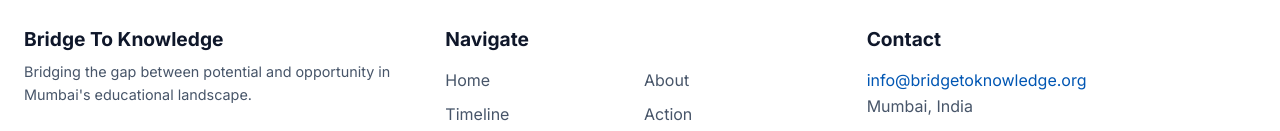
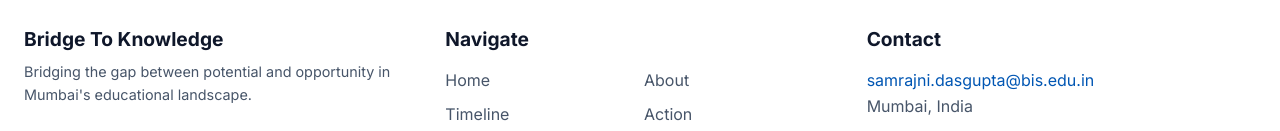
Before and after one commit to Ali-bis/BridgeToKnowledgetest, a React (Vite) app: page /analytics in a window 1280 px wide. Shown: the part 1446-1577 px from the top of the page. Built offline with nearby package versions, Linux system fonts and the light colour scheme.

Commit message:
Update Footer.jsx

```diff
--- a/src/components/Footer.jsx
+++ b/src/components/Footer.jsx
@@ -40,8 +40,8 @@ const Footer = () => {
           <h4>Contact</h4>
           <ul style={{ listStyle: 'none', padding: 0 }}>
             <li>
-              <a href="mailto:info@bridgetoknowledge.org" style={{ textDecoration: 'none', color: 'var(--primary)' }}>
-                info@bridgetoknowledge.org
+              <a href="mailto:samrajni.dasgupta@bis.edu.in" style={{ textDecoration: 'none', color: 'var(--primary)' }}>
+                samrajni.dasgupta@bis.edu.in
               </a>
             </li>
             <li style={{ color: 'var(--text-muted)' }}>Mumbai, India</li>
```
